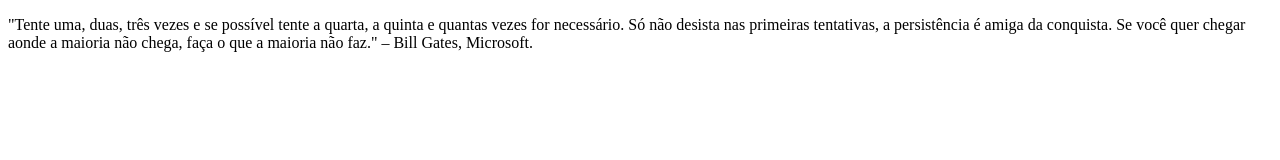
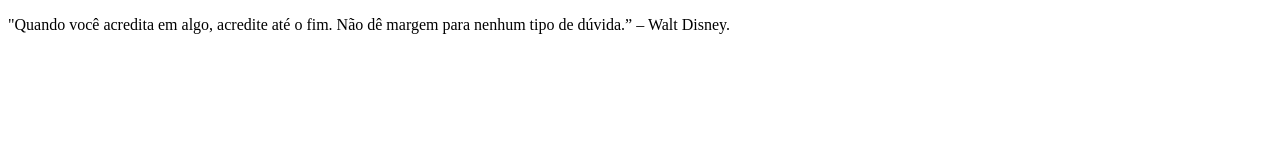
Before and after one commit to PontesDiogo/Projeto-01---Modulo-01---BootCamp-Dev-Jr, a plain HTML site: page index.html in a window 1280 px wide. Drawn offline with Linux system fonts and the light colour scheme.

Commit message:
Frase motivacional 2

```diff
--- a/index.html
+++ b/index.html
@@ -8,9 +8,7 @@
 </head>
 <body>
     <p>
-        "Tente uma, duas, três vezes e se possível tente a quarta, a quinta e quantas vezes for necessário.
-        Só não desista nas primeiras tentativas, a persistência é amiga da conquista.
-        Se você quer chegar aonde a maioria não chega, faça o que a maioria não faz." – Bill Gates, Microsoft.
+        "Quando você acredita em algo, acredite até o fim. Não dê margem para nenhum tipo de dúvida.” – Walt Disney.
     </p>
 </body>
 </html>
```
